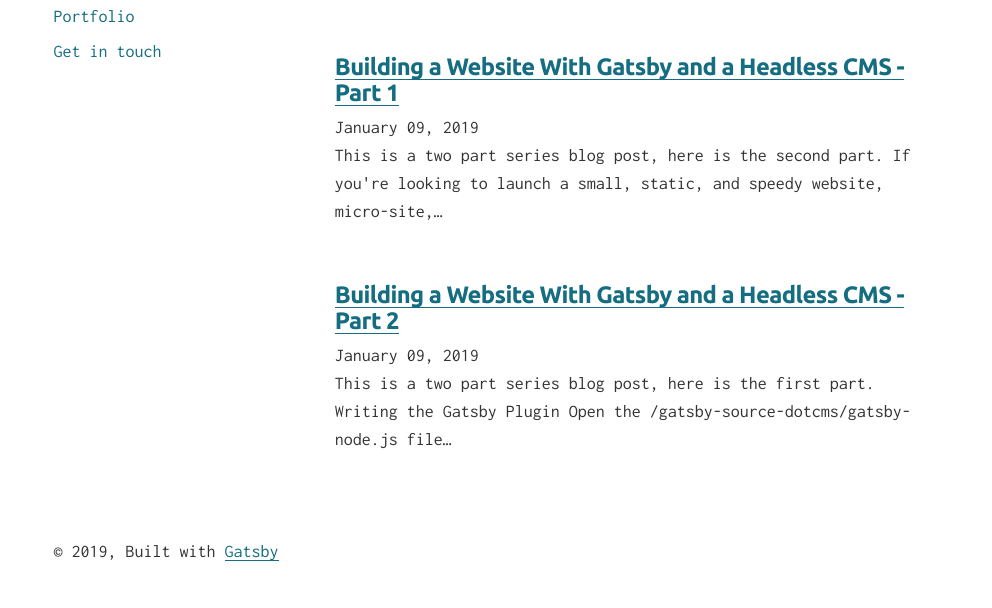
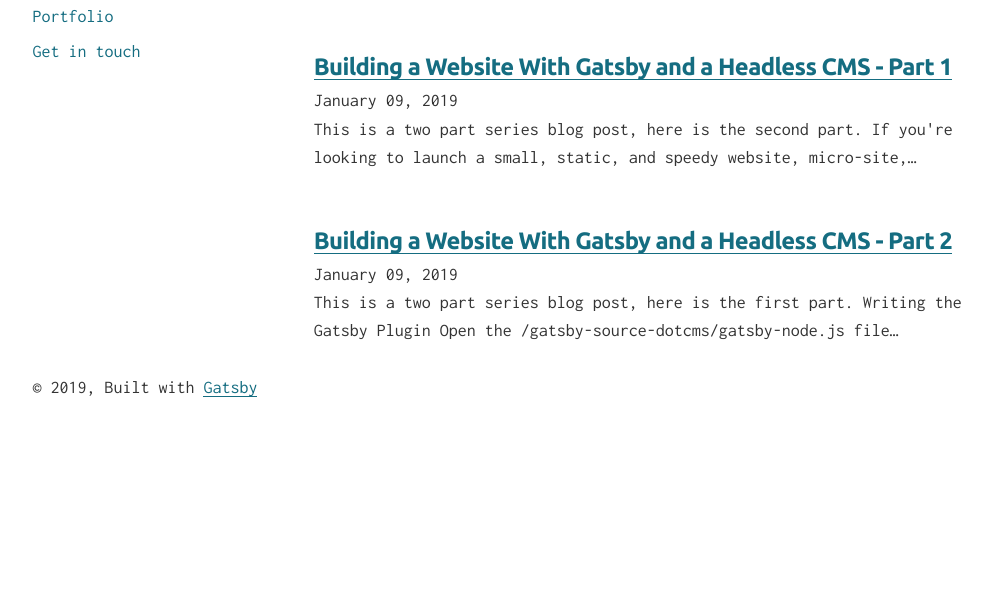
Before and after one commit to fmontes/fmontes-gatsby, a Gatsby site: page / in a window 1280 px wide. Shown: the part 445-1053 px from the top of the page, without its empty margins (140-1132 px from the left). After the commit the page ends 888 px from the top, so only its background shows below. Built offline with nearby package versions, Linux system fonts and the light colour scheme; Gatsby itself is replaced by a stand-in of ours; some packages are replaced by stand-ins of ours.

Commit message:
Make header fixed in desktop

```diff
--- a/src/components/layout.js
+++ b/src/components/layout.js
@@ -9,11 +9,18 @@ const Wrapper = styled.div`
     padding: ${rhythm(1)};
 
     @media (min-width: 768px) {
-        display: grid;
-        grid-gap: ${rhythm(2)};
-        grid-template-columns: ${rhythm(8)} minmax(0, 1fr);
         max-width: ${rhythm(33.25)};
-        padding: ${rhythm(1.5)} ${rhythm(3 / 4)};
+        padding: ${rhythm(1.5)} 0;
+
+        main {
+            margin-left: ${rhythm(10)};
+            min-height: ${rhythm(18)};
+        }
+
+        header {
+            width: ${rhythm(8)};
+            position: fixed;
+        }
     }
 `
 
```
